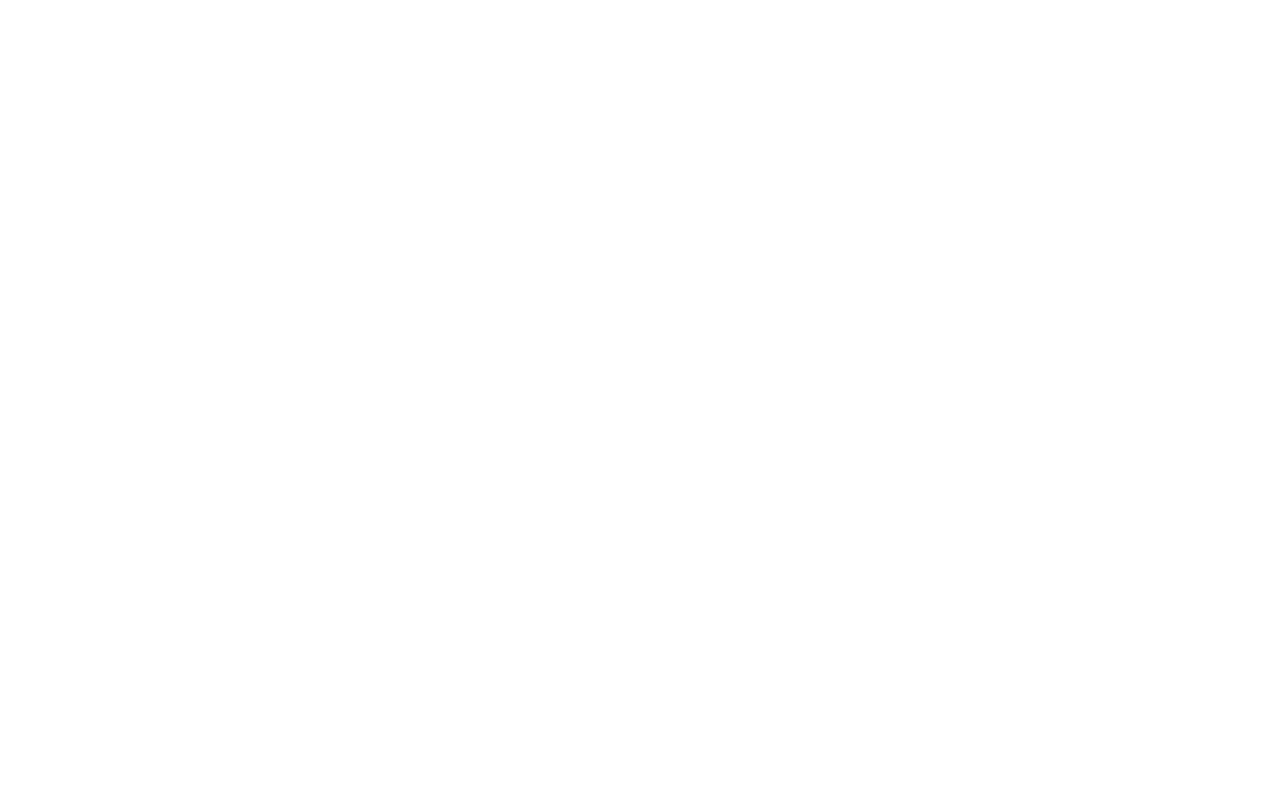
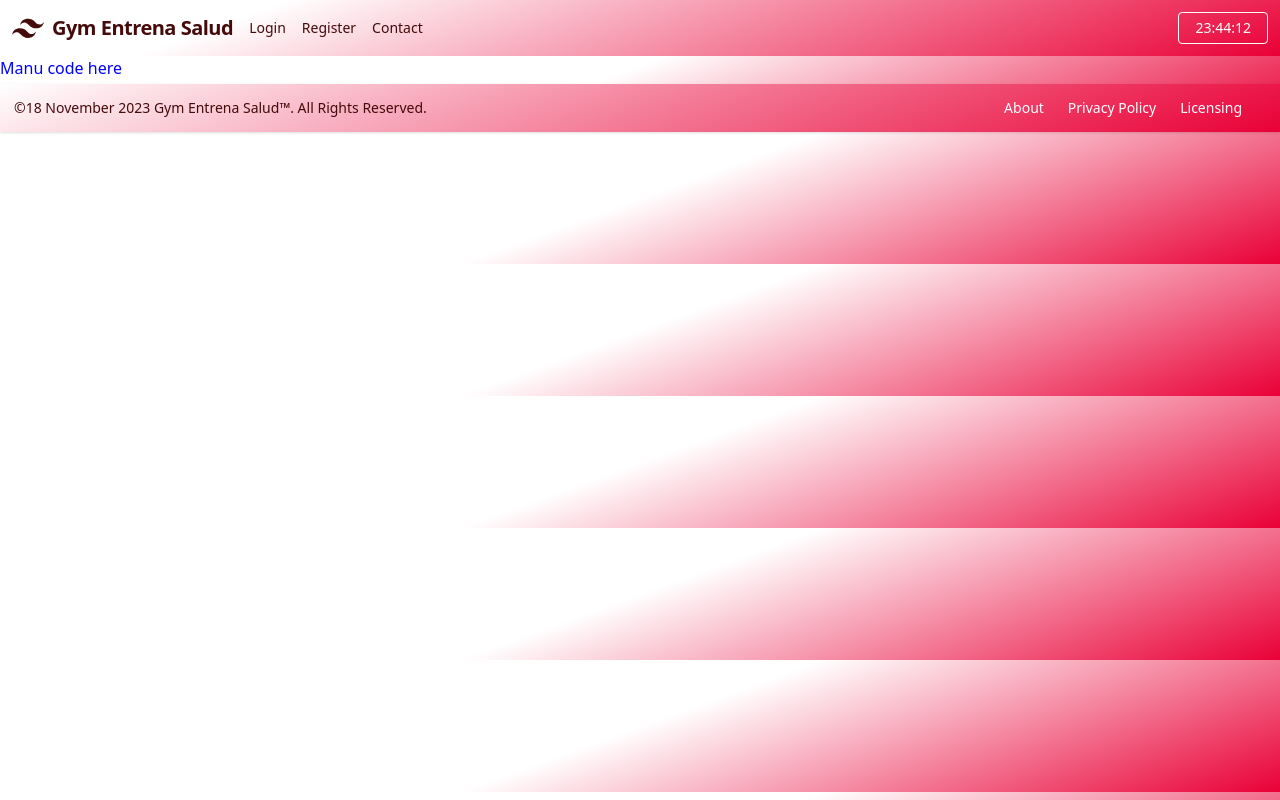
Before and after one commit to Aubar48/tpGrupo8Utn, a React (Vite) app: page /about in a window 1280 px wide. Before the commit this address had no page. Built offline with nearby package versions, Linux system fonts and the light colour scheme.

Commit message:
feat:estructura about

```diff
--- /dev/null
+++ b/public/css/about/about.css
@@ -0,0 +1,3 @@
+h1{
+    color: blue;
+}
--- a/src/App.jsx
+++ b/src/App.jsx
@@ -3,6 +3,7 @@
 import Login from "./components/login/Login";
 import Register from "./components/register/Register";
 import Contacto from "./components/contacto/Contacto";
+import { About } from './components/about/About';
 function App() {
   return (
     <>
@@ -13,6 +14,7 @@
           <Route path="/login" element={<Login />} />
           <Route path="register" element={<Register />} />
           <Route path="/contacto" element={<Contacto />} />
+          <Route path="/about" element={<About />} />
         </Routes>
       </BrowserRouter>
     </>
--- /dev/null
+++ b/src/components/about/About.jsx
@@ -0,0 +1,15 @@
+import { Navbar } from "./../navbar/Navbar";
+import { Footer } from './../footer/Footer';
+import '../../../public/css/about/about.css'
+
+export const About = () => {
+  return (
+    <>
+      <Navbar />
+
+      <h1>Manu code here</h1>
+
+      <Footer />
+    </>
+  );
+};
--- a/src/components/footer/Footer.jsx
+++ b/src/components/footer/Footer.jsx
@@ -16,7 +16,7 @@
           </span>
           <ul className="flex flex-wrap items-center mt-3 text-sm font-medium text-white  sm:mt-0">
             <li>
-              <Link to="#" className="hover:underline me-4 md:me-6">About</Link>
+              <Link to="/about" className="hover:underline me-4 md:me-6">About</Link>
             </li>
             <li>
               <Link to="#" className="hover:underline me-4 md:me-6">Privacy Policy</Link>
```
Also changed, not shown: public/css/navbar/navbar.css (added).
